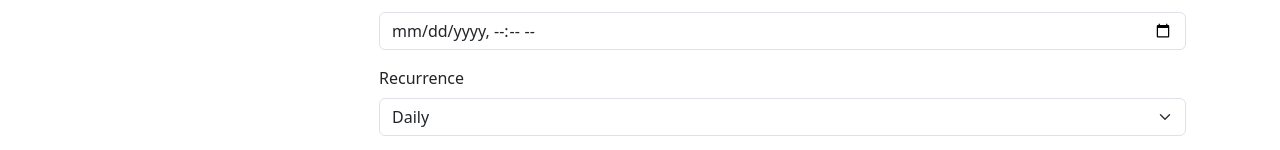
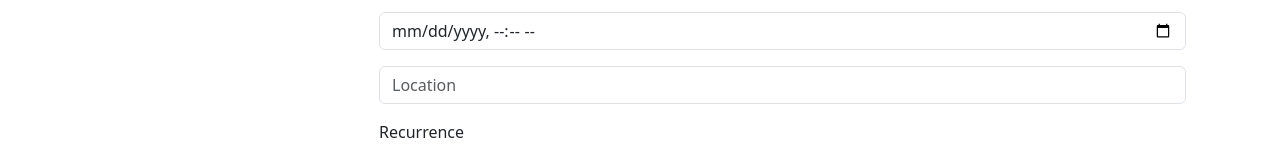
Before and after one commit to DevOpsSecProject/event_frontend, a React (Create React App) app: page / in a window 1280 px wide. Shown: the part 398-548 px from the top of the page. Built offline with nearby package versions, Linux system fonts and the light colour scheme; no server answers.

Commit message:
Added location fixes to missing backend data

```diff
--- a/src/components/CreateEvent.js
+++ b/src/components/CreateEvent.js
@@ -19,12 +19,13 @@ const CreateEvent = ({ onEventCreated }) => {
   const [description, setDescription] = useState("");
   const [date, setDate] = useState("");
   const [recurrence, setRecurrence] = useState("daily");
+  const [location, setLocation] =useState("")
   //This is a function that handles the submission of the create event form
   const handleSubmit = (e) => {
     e.preventDefault();
     //This calls the backend API to create the event with the provided data
-    createEvent({ title, description, date, recurrence }).then((res) => {
-      //Thid passes the newly created event  back to the parent component
+    createEvent({ title, description, date, recurrence, location }).then((res) => {
+      //This passes the newly created event  back to the parent component
       onEventCreated(res.data);
       //This clears the form fields once an event has been created
       setTitle("");
@@ -76,6 +77,16 @@ const CreateEvent = ({ onEventCreated }) => {
             required
           />
         </div>
+        <div className="mb-3">
+          <input
+            type="text"
+            className="form-control"
+            value={location}
+            onChange={(e) => setLocation((e.target.value))}
+            placeholder="Location"
+            required
+            />
+        </div>
         {/* Recurrence Dropdown */}
         <div className="mb-3">
           <label className="form-label" htmlFor="recurrence">Recurrence</label>
--- a/src/components/EventList.js
+++ b/src/components/EventList.js
@@ -28,16 +28,17 @@ const EventList = ({ onSelect }) => {
   const handleDelete = (id) => {
     deleteEvent(id).then(() => setEvents(events.filter((event) => event.id !== id)));
   };
-  //This is a funtion that initiates the event editing update
+  //This is a function that initiates the event editing update
   const handleEdit = (event) => {
     setEditingEventId(event.id);
     setEventData({
       title: event.title,
       description: event.description,
       date: event.date,
+      location: event.location || ""
     });
   };
-  //This is a funtion that handles the updating of the event
+  //This is a function that handles the updating of the event
   const handleUpdate = (id) => {
     updateEvent(id, eventData)
       .then(() => {
@@ -48,7 +49,7 @@ const EventList = ({ onSelect }) => {
         console.error("Error updating event:", error);
       });
   };
-  //This is a funtion to handle form input change
+  //This is a function to handle form input change
   const handleChange = (e) => {
     const { name, value } = e.target;
     setEventData((prevData) => ({ ...prevData, [name]: value }));
@@ -106,6 +107,15 @@ const EventList = ({ onSelect }) => {
                     onChange={handleChange}
                     className="form-control mb-2"
                   />
+                  {/*Adding missing location field*/}
+                  <input
+                    type="text"
+                    name="location"
+                    value={eventData.location || ""}
+                    onChange={handleChange}
+                    placeholder="Event Location"
+                    className="form-control mb-2"
+                    />
                   {/* Save Button */}
                   <button className="btn btn-success me-2" onClick={() => handleUpdate(event.id)}>
                     Save
```
Also changed, not shown: src/components/UpdateEvent.js (+11 -1 lines).
